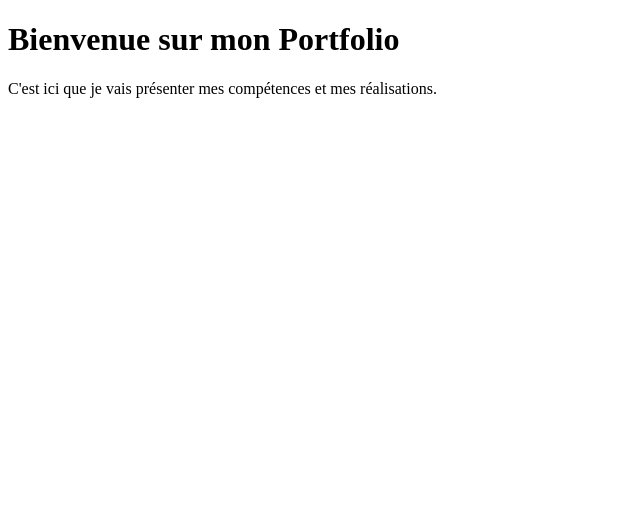
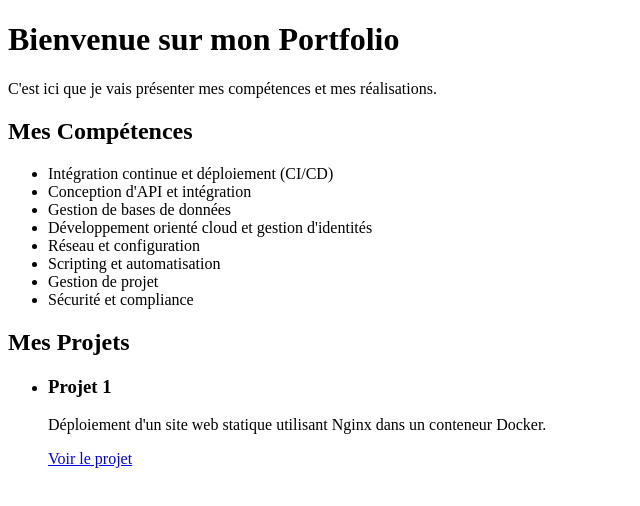
Before and after one commit to Binetou1996/Binetou1996.github.io, a plain HTML site: page index.html in a window 1280 px wide. Shown: the whole page, without its empty margins (0-640 px from the left). Drawn offline with Linux system fonts and the light colour scheme.

Commit message:
Ajout de mes compétences et de mes projets

```diff
--- a/index.html
+++ b/index.html
@@ -8,5 +8,26 @@
 <body>
     <h1>Bienvenue sur mon Portfolio</h1>
     <p>C'est ici que je vais présenter mes compétences et mes réalisations.</p>
+    <h2>Mes Compétences</h2>
+    <ul>
+        <li>Intégration continue et déploiement (CI/CD)</li>
+        <li>Conception d'API et intégration</li>
+        <li>Gestion de bases de données</li>
+        <li>Développement orienté cloud et gestion d'identités</li>
+        <li>Réseau et configuration</li>
+        <li>Scripting et automatisation</li>
+        <li>Gestion de projet</li>
+        <li>Sécurité et compliance</li>
+    </ul>
+    <h2>Mes Projets</h2>
+    <ul>
+        <li>
+            <h3>Projet 1</h3>
+            <p>Déploiement d'un site web statique utilisant Nginx dans un conteneur Docker.</p>
+            <a href="https://github.com/Binetou1996/webapp.git">Voir le projet</a>
+        </li>
+    </ul>
+
+
 </body>
 </html>
```
